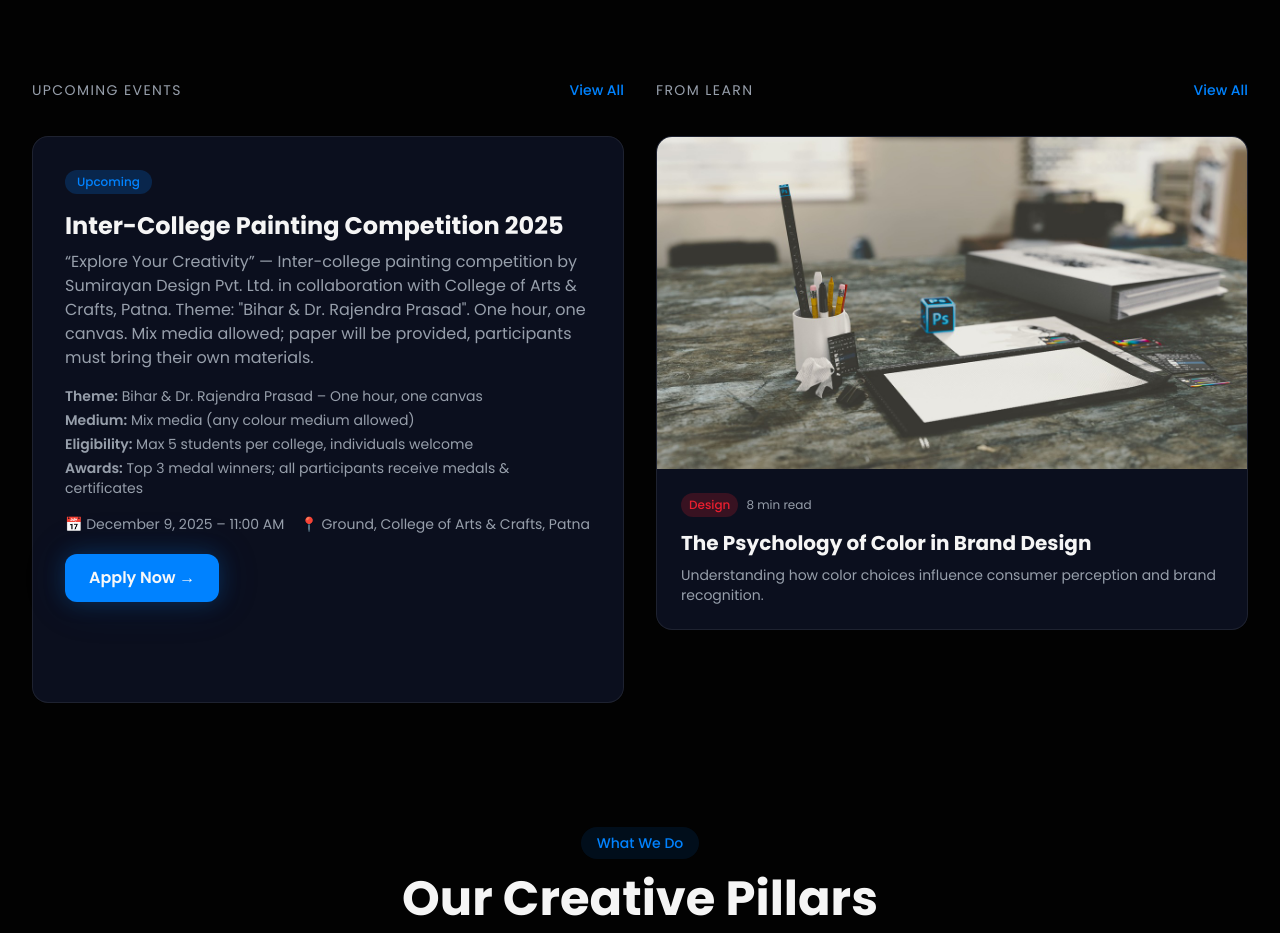
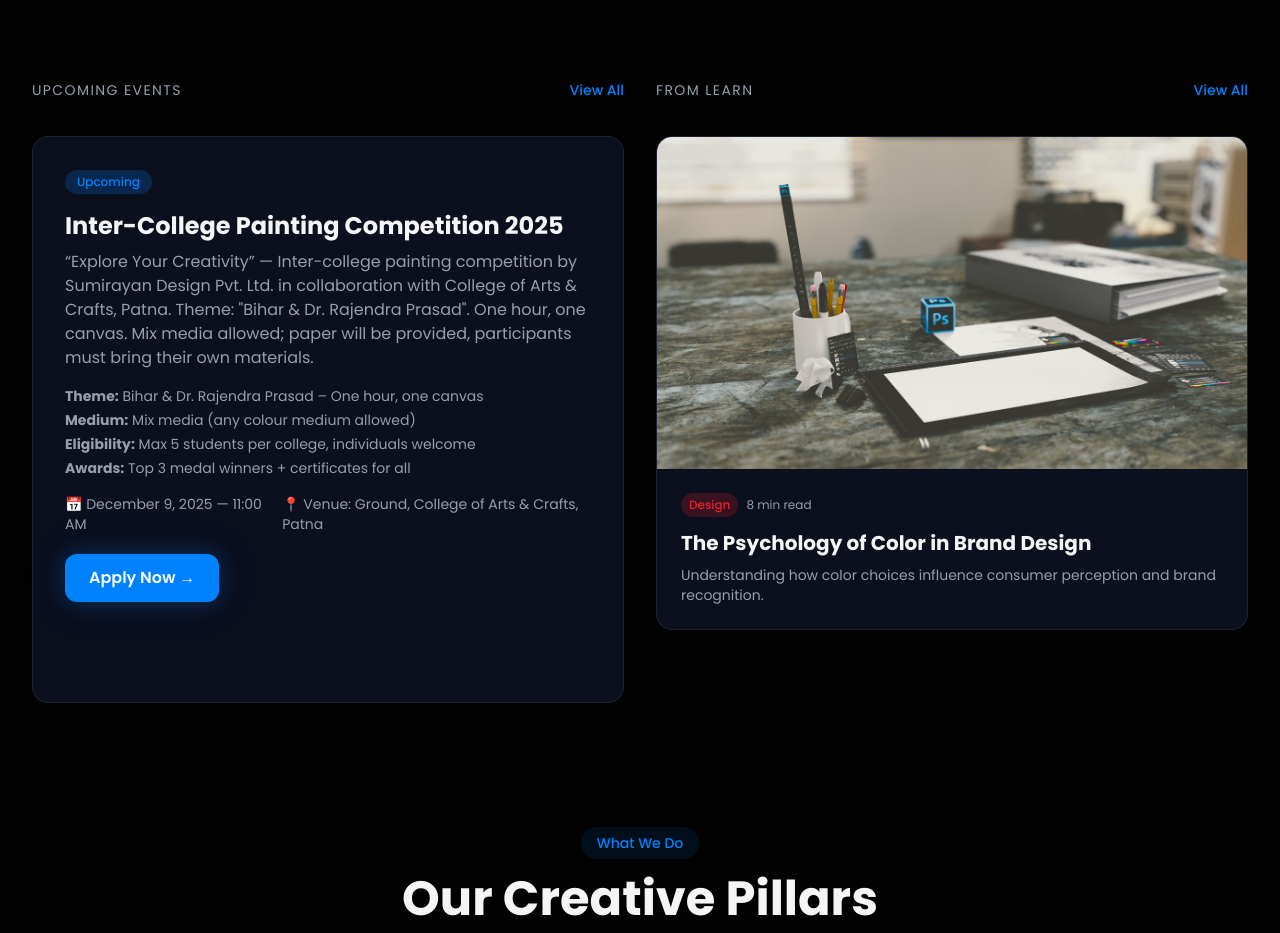
Before and after one commit to abhishekkumardevloper/sumirayan, a Next.js app: page / in a window 1280 px wide. Shown: the part 880-1813 px from the top of the page. Built offline with nearby package versions, Linux system fonts and the light colour scheme; no server answers; the database is empty.

Commit message:
Update events-learn-preview.tsx

```diff
--- a/components/sections/events-learn-preview.tsx
+++ b/components/sections/events-learn-preview.tsx
@@ -32,15 +32,26 @@ export function EventsLearnPreview() {
     loadData()
   }, [])
 
-  const formatDate = (dateStr: string) => {
-    return new Date(dateStr).toLocaleDateString("en-US", {
+  // ✅ Date + Time formatter from single venue datetime value
+  const formatDateTime = (dateStr: string) => {
+    const d = new Date(dateStr)
+
+    const date = d.toLocaleDateString("en-US", {
       year: "numeric",
       month: "long",
       day: "numeric",
     })
+
+    const time = d.toLocaleTimeString("en-US", {
+      hour: "2-digit",
+      minute: "2-digit",
+      hour12: true,
+    })
+
+    return { date, time }
   }
 
-  // 🔹 Fallback painting competition data
+  // 🔹 Fallback painting competition info
   const fallbackDate = "2025-12-09T11:00:00"
   const fallbackTitle = "Inter-College Painting Competition 2025"
   const fallbackLocation = "Ground, College of Arts & Crafts, Patna"
@@ -52,13 +63,16 @@ export function EventsLearnPreview() {
   const eventDate = upcomingEvent?.date || fallbackDate
   const eventLocation = upcomingEvent?.location || fallbackLocation
 
+  const { date, time } = formatDateTime(eventDate)
+
   if (loading) return null
 
   return (
     <section className="py-12 sm:py-16 md:py-24 relative">
       <div className="max-w-7xl mx-auto px-4 sm:px-6 lg:px-8">
         <div className="grid grid-cols-1 lg:grid-cols-2 gap-4 sm:gap-6 lg:gap-8">
-          {/* UPCOMING EVENT */}
+
+          {/* 🔹 UPCOMING EVENT */}
           <motion.div
             initial={{ opacity: 0, x: -30 }}
             whileInView={{ opacity: 1, x: 0 }}
@@ -70,12 +84,16 @@ export function EventsLearnPreview() {
                 Upcoming Events
               </h3>
 
-              <Link href="/events" className="text-primary text-xs sm:text-sm font-medium hover:underline min-h-[44px] flex items-center">
+              <Link
+                href="/events"
+                className="text-primary text-xs sm:text-sm font-medium hover:underline min-h-[44px] flex items-center"
+              >
                 View All
               </Link>
             </div>
 
-            <div className="glass rounded-xl sm:rounded-2xl p-5 sm:p-6 md:p-8 h-full relative">
+            <div className="glass rounded-xl sm:rounded-2xl p-5 sm:p-6 md:p-8 h-full">
+
               <span className="inline-block px-2.5 py-1 sm:px-3 rounded-full bg-primary/20 text-primary text-xs font-medium mb-3 sm:mb-4">
                 Upcoming
               </span>
@@ -84,58 +102,56 @@ export function EventsLearnPreview() {
                 {eventTitle}
               </h4>
 
-              <p className="text-muted-foreground mb-3 sm:mb-4 text-sm sm:text-base line-clamp-4 sm:line-clamp-none">
+              <p className="text-muted-foreground mb-3 sm:mb-4 text-sm sm:text-base">
                 {eventDescription}
               </p>
 
               {!upcomingEvent && (
                 <div className="space-y-1 mb-4 text-xs sm:text-sm text-muted-foreground">
                   <p>
-                    <span className="font-semibold">Theme:</span> Bihar &amp; Dr. Rajendra Prasad – One hour, one canvas
+                    <b>Theme:</b> Bihar & Dr. Rajendra Prasad – One hour, one canvas
                   </p>
                   <p>
-                    <span className="font-semibold">Medium:</span> Mix media (any colour medium allowed)
+                    <b>Medium:</b> Mix media (any colour medium allowed)
                   </p>
                   <p>
-                    <span className="font-semibold">Eligibility:</span> Max 5 students per college, individuals welcome
+                    <b>Eligibility:</b> Max 5 students per college, individuals welcome
                   </p>
                   <p>
-                    <span className="font-semibold">Awards:</span> Top 3 medal winners; all participants receive medals & certificates
+                    <b>Awards:</b> Top 3 medal winners + certificates for all
                   </p>
                 </div>
               )}
 
-              <div className="flex flex-col sm:flex-row sm:items-center gap-2 sm:gap-4 text-xs sm:text-sm text-muted-foreground mb-5">
-                <span className="flex items-center gap-2">
-                  📅 {formatDate(eventDate)} – 11:00 AM
-                </span>
-                <span className="flex items-center gap-2">
-                  📍 {eventLocation}
-                </span>
+              {/* ✅ VENUE DATE + LOCATION */}
+              <div className="flex flex-col sm:flex-row gap-2 sm:gap-4 text-xs sm:text-sm text-muted-foreground mb-5">
+                <span>📅 {date} — {time}</span>
+                <span>📍 Venue: {eventLocation}</span>
               </div>
 
-              {/* APPLY NOW BUTTON */}
+              {/* ✅ APPLY BUTTON */}
               <a
                 href={APPLY_LINK}
                 target="_blank"
                 rel="noopener noreferrer"
                 className="
-                  inline-flex items-center justify-center
-                  rounded-lg px-6 py-3
+                  inline-flex w-full sm:w-auto items-center justify-center
+                  px-6 py-3
+                  rounded-lg
                   bg-primary text-primary-foreground
-                  font-semibold text-sm sm:text-base
+                  font-semibold
                   transition-all duration-200
                   hover:scale-[1.03]
                   hover:shadow-lg glow-primary
-                  w-full sm:w-auto
                 "
               >
                 Apply Now →
               </a>
+
             </div>
           </motion.div>
 
-          {/* FROM LEARN (UNCHANGED) */}
+          {/* 🔹 FROM LEARN */}
           <motion.div
             initial={{ opacity: 0, x: 30 }}
             whileInView={{ opacity: 1, x: 0 }}
@@ -147,7 +163,10 @@ export function EventsLearnPreview() {
                 From Learn
               </h3>
 
-              <Link href="/learn" className="text-primary text-xs sm:text-sm font-medium hover:underline min-h-[44px] flex items-center">
+              <Link
+                href="/learn"
+                className="text-primary text-xs sm:text-sm font-medium hover:underline min-h-[44px] flex items-center"
+              >
                 View All
               </Link>
             </div>
@@ -155,6 +174,7 @@ export function EventsLearnPreview() {
             {featuredArticle ? (
               <Link href={`/learn/${featuredArticle.slug}`} className="block group">
                 <div className="glass rounded-xl sm:rounded-2xl overflow-hidden h-full">
+
                   <div className="aspect-video relative">
                     <img
                       src={featuredArticle.image_url || "/placeholder.svg"}
@@ -181,6 +201,7 @@ export function EventsLearnPreview() {
                       {featuredArticle.excerpt}
                     </p>
                   </div>
+
                 </div>
               </Link>
             ) : (
@@ -188,7 +209,9 @@ export function EventsLearnPreview() {
                 No featured articles yet.
               </div>
             )}
+
           </motion.div>
+
         </div>
       </div>
     </section>
```
